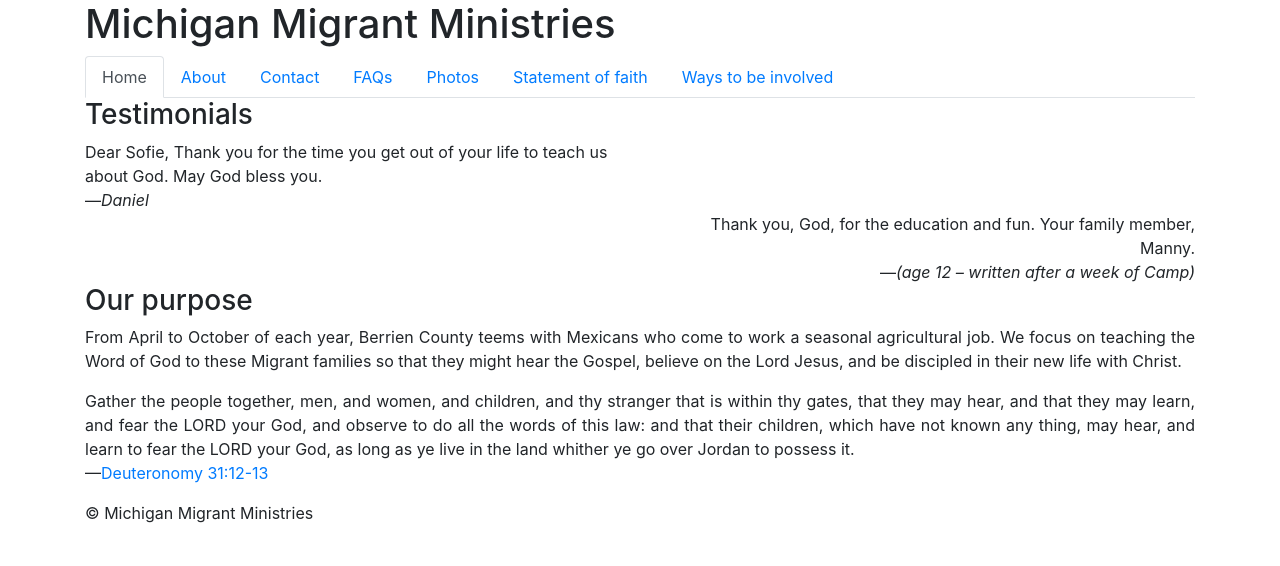
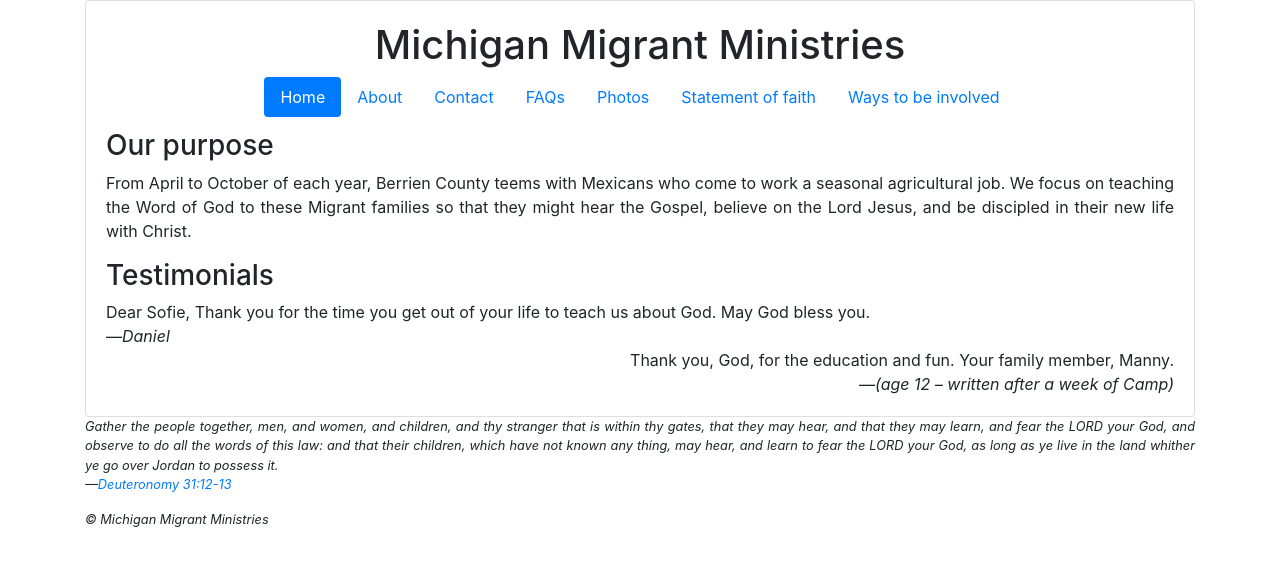
Before and after one commit to michigan-migrant-ministries/website, a Jekyll site: the page built from _pages/home.html, in a window 1280 px wide. Shown: the top 566 px of the page. Built offline with Jekyll 4.4.1, drawn with Linux system fonts in a browser that asks for light colours.

Commit message:
Improve layout

```diff
--- a/404.html
+++ b/404.html
@@ -4,9 +4,9 @@
 ---
 <div class="row">
   <div class="col">
-    <p>
-      The requested page could not be found :(
-    </p>
+    <h3>
+      The requested page could not be found 😢
+    </h3>
     <img class="img-fluid" src="/img/lilac-watercolor-splash.jpg">
   </div>
 </div>
--- a/_includes/footer.html
+++ b/_includes/footer.html
@@ -1,7 +1,7 @@
-<footer>
+<footer class="font-italic" style="font-size: 0.8em;">
   <div class="row justify-content-center">
     <div class="col">
-      <p class="text-justify">
+      <p>
         Gather the people together, men, and women, and children, and thy stranger that is within thy gates, that they
         may hear, and that they may learn, and fear the LORD your God, and observe to do all the words of this law: and
         that their children, which have not known any thing, may hear, and learn to fear the LORD your God, as long as
--- a/_includes/header.html
+++ b/_includes/header.html
@@ -1,5 +1,11 @@
 <div class="row">
   <div class="col">
-    <h1>{{ site.organization }}</h1>
+    <div class="d-flex flex-column align-items-center">
+      <h1 class="text-center">
+        <a class="text-body" href="{{ site.url }}">
+          {{ site.organization }}
+        </a>
+      </h1>
+    </div>
   </div>
 </div>
--- a/_includes/navigation.html
+++ b/_includes/navigation.html
@@ -2,7 +2,7 @@
 <div class="d-none d-lg-block">
   <div class="row">
     <div class="col">
-      <ul class="nav nav-tabs">
+      <ul class="nav nav-pills justify-content-center">
         {% for pg in site.pages %}
         <li class="nav-item">
           <a class="nav-link{% if page.url == pg.url %} active{% endif %}" href="{{ pg.url }}">
@@ -19,17 +19,10 @@
 <div class="d-lg-none">
   <div class="row">
     <div class="col">
-      <h2>{{ page.title }}</h2>
-    </div>
-  </div>
-
-  <div class="row">
-    <div class="col">
-      <div class="dropdown">
+      <div class="dropdown position-absolute">
         <a class="btn btn-outline-primary" href="{{ page.url }}" role="button" id="navDropdownMenuLink" data-toggle="dropdown" aria-haspopup="true" aria-expanded="false">
           <i class="material-icons align-bottom">menu</i>
         </a>
-
         <div class="dropdown-menu" aria-labelledby="navDropdownMenuLink">
           {% for pg in site.pages %}
           <a class="dropdown-item{% if page.url == pg.url %} active{% endif %}" href="{{ pg.url }}">
@@ -38,6 +31,10 @@
           {% endfor %}
         </div>
       </div>
+
+      <h2 class="text-center">
+        {{ page.title }}
+      </h2>
     </div>
   </div>
 </div>
--- a/_layouts/default.html
+++ b/_layouts/default.html
@@ -10,13 +10,19 @@
 
     <title>{{ page.title }} - {{ site.organization }}</title>
   </head>
-  <body>
+  <body class="text-justify">
     <div class="container">
-      {% include header.html %}
-      {% include navigation.html %}
-      <section>
-        {{ content }}
-      </section>
+      <div class="card">
+        <div class="card-body">
+          <div class="card-title">
+            {% include header.html %}
+            {% include navigation.html %}
+          </div>
+          <div class="card-text">
+            {{ content }}
+          </div>
+        </div>
+      </div>
       {% include footer.html %}
     </div>
 
--- a/_pages/home.html
+++ b/_pages/home.html
@@ -6,21 +6,22 @@
 <div class="row">
   <div class="col">
 
+    <h3>Our purpose</h3>
+    <p>
+      From April to October of each year, Berrien County teems with Mexicans who come to work a seasonal agricultural
+      job. We focus on teaching the Word of God to these Migrant families so that they might hear the Gospel, believe on
+      the Lord Jesus, and be discipled in their new life with Christ.
+    </p>
+
     <h3>Testimonials</h3>
     {% for testimonial in site.testimonials %}
     <div class="row {% cycle "justify-content-start", "justify-content-end" %}">
-      <div class="col-6 {% cycle "text-left", "text-right" %}">
+      <div class="col-9 {% cycle "text-left", "text-right" %}">
         {{ testimonial.content }}<br/>
         &mdash;<i>{{ testimonial.author }}</i>
       </div>
     </div>
     {% endfor %}
 
-    <h3>Our purpose</h3>
-    <p class="text-justify">
-      From April to October of each year, Berrien County teems with Mexicans who come to work a seasonal agricultural
-      job. We focus on teaching the Word of God to these Migrant families so that they might hear the Gospel, believe on
-      the Lord Jesus, and be discipled in their new life with Christ.
-    </p>
   </div>
 </div>
```
